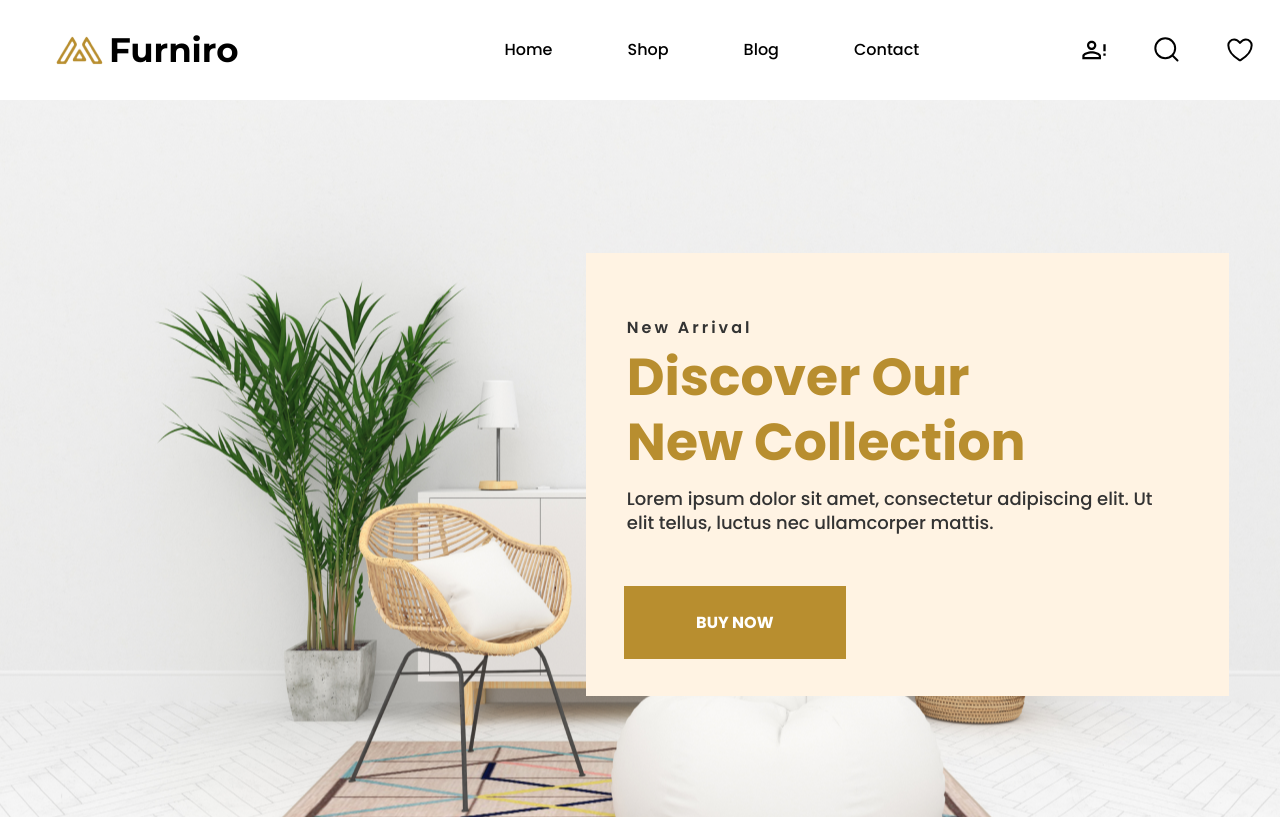
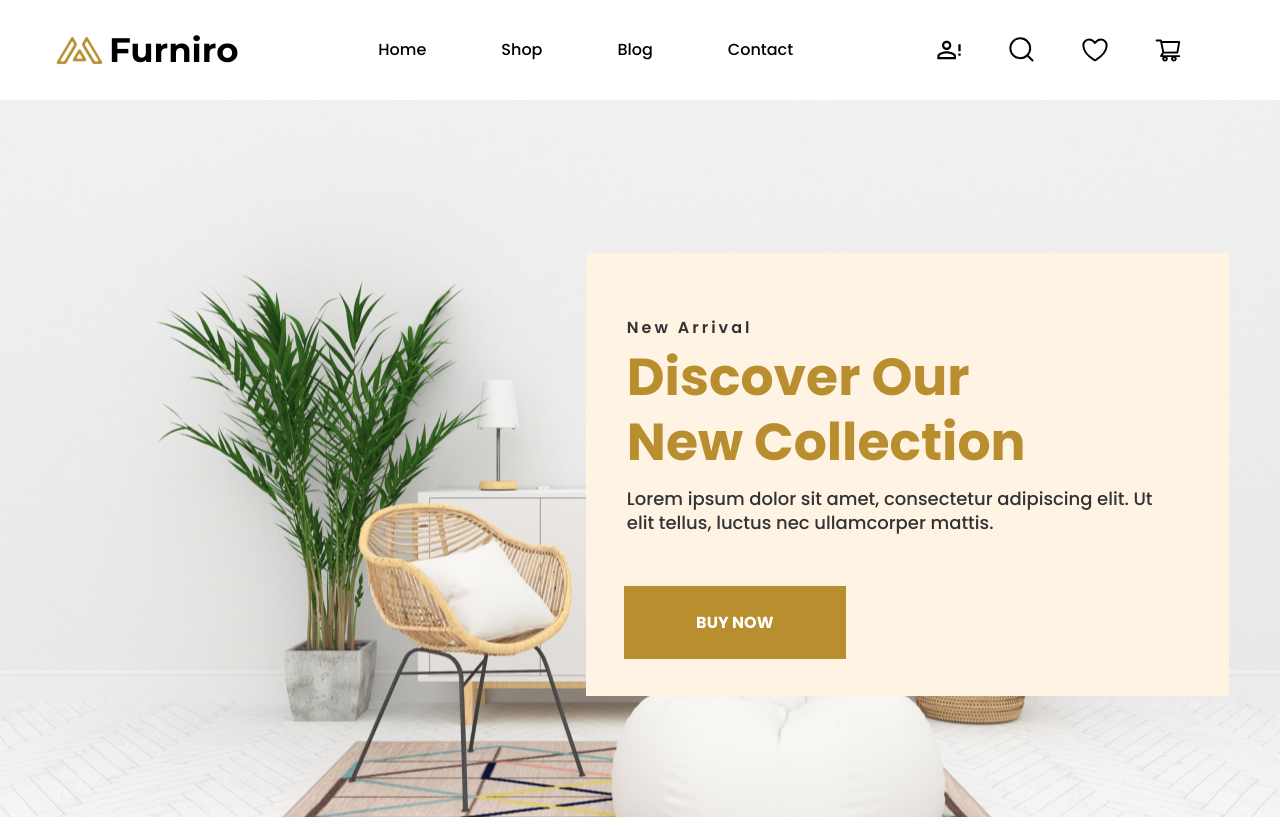
Before and after one commit to SubwaySerfer/e-commerce, a Vue app: page /home in a window 1280 px wide. Shown: the top 819 px of the page. Built offline with nearby package versions, Linux system fonts and the light colour scheme.

Commit message:
update: media for header

```diff
--- a/src/components/home/FuniroFurniture.vue
+++ b/src/components/home/FuniroFurniture.vue
@@ -152,11 +152,11 @@
 
 }
 
-@media (max-width: 1350px) {
+/* @media (max-width: 1350px) {
   .img-1 {
-    /* align-self: center */
+    align-self: center
   }
-}
+} */
 
 @media (max-width: 1200px) {
 
--- a/src/components/home/PromoSection.vue
+++ b/src/components/home/PromoSection.vue
@@ -2,10 +2,10 @@
   <section class="promo-section">
     <div class="promo-section__promo-box">
       <h6 class="promo-box__label__info">New Arrival</h6>
-      <h2 class="promo-box__label">
+      <h1 class="promo-box__label">
         Discover Our<br />
         New Collection
-      </h2>
+      </h1>
       <p class="promo-box__text">
         Lorem ipsum dolor sit amet, consectetur adipiscing elit. Ut elit tellus,
         luctus nec ullamcorper mattis.
--- a/src/components/layout/TheHeader.vue
+++ b/src/components/layout/TheHeader.vue
@@ -1,11 +1,11 @@
 <template>
-  <header>
-    <div class="logo-box">
-      <img src="/assets/icons/mainLogo.png" alt="furniro logo" class="main-logo" @click="this.routeHome" />
-      <h1 @click="this.routeHome">Furniro</h1>
+  <header class="header">
+    <div class="header__logo-box">
+      <img src="/assets/icons/mainLogo.png" alt="furniro logo" class="logo-box__main-logo" @click="this.routeHome" />
+      <h2 @click="this.routeHome" class="logo-box__label">Furniro</h2>
     </div>
-    <nav>
-      <ul>
+    <nav class="header__nav">
+      <ul class="nav__nav-list ul-list">
         <li class="btn-root"><router-link to="/">Home</router-link></li>
         <li class="btn-root"><router-link to="/shop">Shop</router-link></li>
         <li class="btn-root"><router-link to="/blog">Blog</router-link></li>
@@ -15,7 +15,7 @@
       </ul>
     </nav>
     <div class="icons-box">
-      <ul class="icons-list">
+      <ul class="icons-box__icons-list ul-list">
         <li class="btn-root">
           <router-link to="/profile"><img src="/assets/icons/account-icon.svg" /></router-link>
         </li>
@@ -59,7 +59,7 @@ export default {
 </script>
 
 <style scoped>
-header {
+.header {
   height: 10rem;
   display: flex;
   flex-direction: row;
@@ -68,13 +68,13 @@ header {
   align-items: center;
 }
 
-.main-logo {
+.logo-box__main-logo {
   width: 5rem;
   height: 3.2rem;
   cursor: pointer;
 }
 
-.logo-box {
+.header__logo-box {
   display: flex;
   flex-direction: row;
   align-items: center;
@@ -90,7 +90,7 @@ header {
   justify-content: flex-end;
 }
 
-h1 {
+.logo-box__label {
   color: #000;
   font-family: Montserrat;
   font-size: 3.4rem;
@@ -101,16 +101,15 @@ h1 {
   cursor: pointer;
 }
 
-ul {
+.ul-list {
   display: flex;
   flex-direction: row;
   gap: 7.5rem;
   margin: 0;
+  list-style-type: none;
+
 }
 
-li {
-  list-style-type: none;
-}
 
 a {
   text-decoration: none;
@@ -121,7 +120,7 @@ a {
   line-height: normal;
 }
 
-.icons-list {
+.icons-box__icons-list {
   width: 24.7rem;
   gap: 4.5rem;
   display: flex;
@@ -129,4 +128,29 @@ a {
   align-items: center;
   padding: 7px 0 0 5px;
 }
+
+@media (max-width: 1420px) {
+  .header__logo-box {
+    padding-right: 0
+  }
+
+  .icons-box {
+    padding-left: 0;
+    width: min-content;
+  }
+
+  .header {
+    justify-content: space-between;
+  }
+}
+
+@media (max-width: 1100px) {
+  .nav__nav-list {
+    gap: 3.2vw;
+  }
+
+  .header {
+    padding: 3.35rem 3vw 3.45rem;
+  }
+}
 </style>
```
